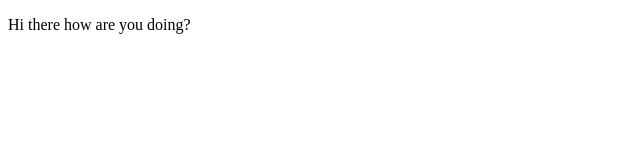
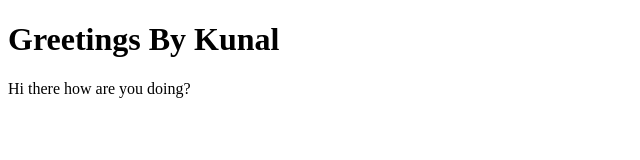
Before and after one commit to NaleKunal/html-portfolio, a plain HTML site: page kunal1.html in a window 1280 px wide. Shown: the whole page, without its empty margins (0-640 px from the left). Drawn offline with Linux system fonts and the light colour scheme.

Commit message:
adding greetings

```diff
--- a/kunal1.html
+++ b/kunal1.html
@@ -6,5 +6,6 @@
     <title>Document</title>
 </head>
 <body>
+    <h1>Greetings By Kunal</h1>
     <p>Hi there how are you doing?</p>
 </html>
```
Also changed, not shown: 1 other file.
